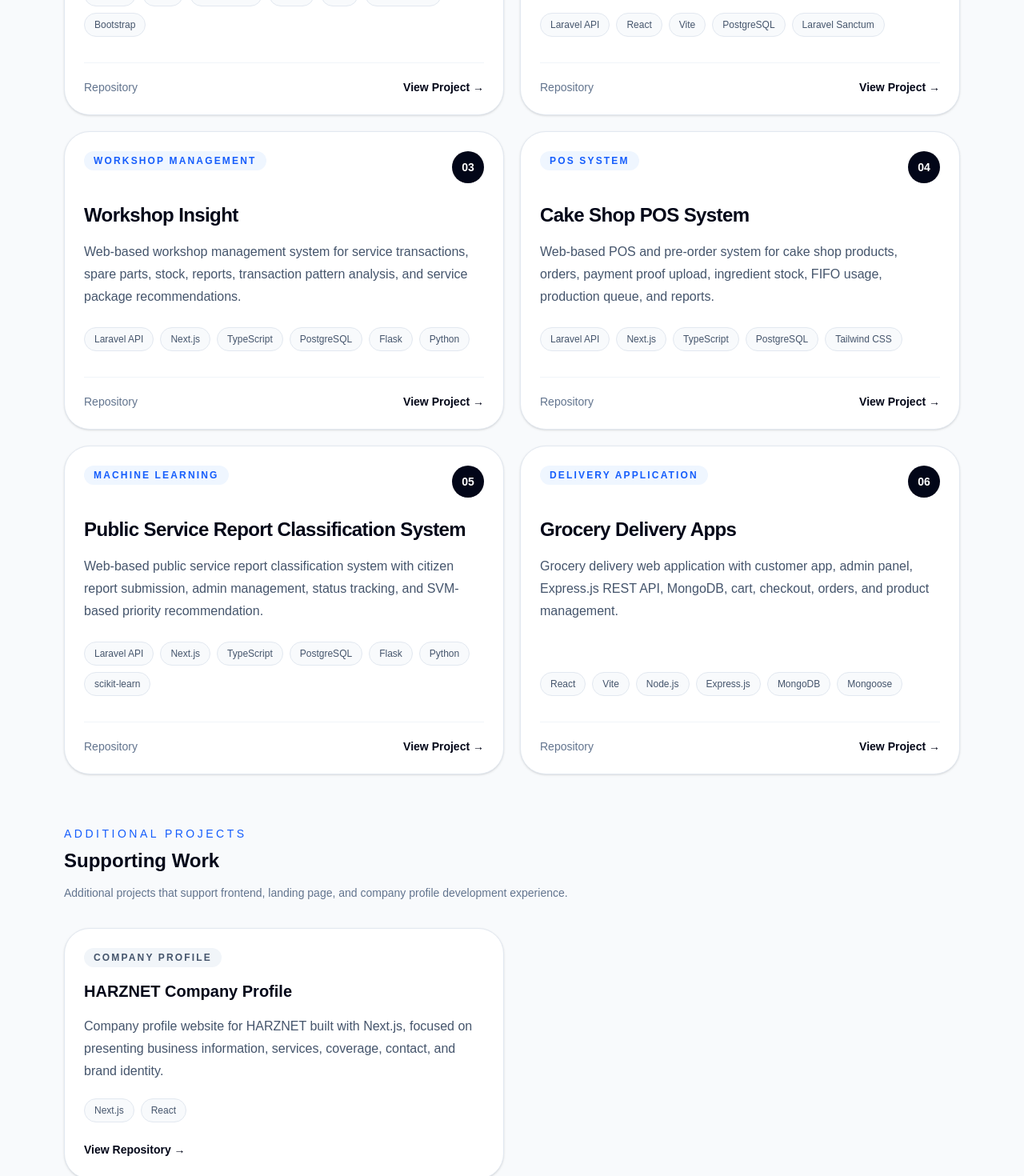
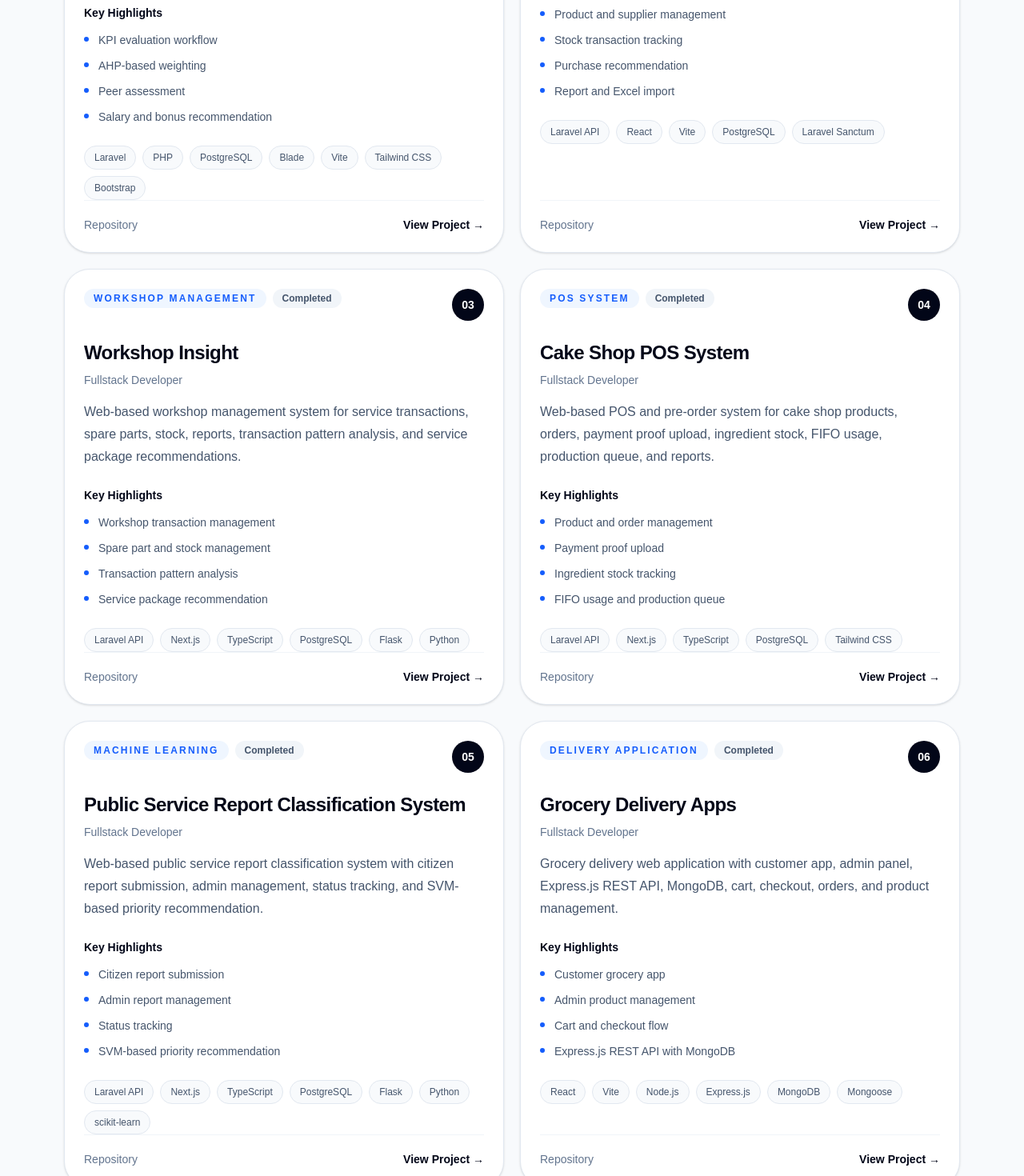
Before and after one commit to raihanachmadsuhadadev/raihan-portfolio-website, a Next.js app: page / in a window 1280 px wide. Shown: the part 5500-6970 px from the top of the page at 80% size. Built offline with nearby package versions, Linux system fonts and the light colour scheme.

Commit message:
feat: improve project data and reusable project cards

```diff
--- /dev/null
+++ b/src/components/cards/ProjectCard.tsx
@@ -0,0 +1,92 @@
+import type { Project } from "@/types";
+
+type ProjectCardProps = {
+  project: Project;
+  index?: number;
+  variant?: "featured" | "compact";
+};
+
+export function ProjectCard({
+  project,
+  index,
+  variant = "featured",
+}: ProjectCardProps) {
+  const isCompact = variant === "compact";
+
+  return (
+    <article
+      className={`group flex flex-col rounded-[2rem] border border-slate-200 bg-white p-6 shadow-sm transition hover:-translate-y-1 hover:shadow-[0_25px_70px_rgba(15,23,42,0.1)] ${
+        isCompact ? "" : "min-h-[420px]"
+      }`}
+    >
+      <div className="flex items-start justify-between gap-4">
+        <div className="flex flex-wrap gap-2">
+          <p className="rounded-full bg-blue-50 px-3 py-1 text-xs font-semibold uppercase tracking-[0.18em] text-blue-600">
+            {project.category}
+          </p>
+
+          <p className="rounded-full bg-slate-100 px-3 py-1 text-xs font-semibold text-slate-600">
+            {project.status}
+          </p>
+        </div>
+
+        {typeof index === "number" ? (
+          <span className="flex h-10 w-10 shrink-0 items-center justify-center rounded-full bg-slate-950 text-sm font-semibold text-white">
+            {String(index + 1).padStart(2, "0")}
+          </span>
+        ) : null}
+      </div>
+
+      <h3 className="mt-6 text-2xl font-semibold tracking-tight text-slate-950">
+        {project.title}
+      </h3>
+
+      <p className="mt-2 text-sm font-medium text-slate-500">
+        {project.role}
+      </p>
+
+      <p className="mt-4 leading-7 text-slate-600">
+        {project.description}
+      </p>
+
+      <div className="mt-6">
+        <p className="text-sm font-semibold text-slate-950">
+          Key Highlights
+        </p>
+
+        <ul className="mt-3 space-y-2 text-sm leading-6 text-slate-600">
+          {project.highlights.map((item) => (
+            <li key={item} className="flex gap-3">
+              <span className="mt-2 h-1.5 w-1.5 shrink-0 rounded-full bg-blue-600" />
+              <span>{item}</span>
+            </li>
+          ))}
+        </ul>
+      </div>
+
+      <div className="mt-6 flex flex-wrap gap-2">
+        {project.techStack.map((tech) => (
+          <span
+            key={tech}
+            className="rounded-full border border-slate-200 bg-slate-50 px-3 py-1.5 text-xs font-medium text-slate-600"
+          >
+            {tech}
+          </span>
+        ))}
+      </div>
+
+      <div className="mt-auto flex items-center justify-between border-t border-slate-100 pt-5">
+        <span className="text-sm text-slate-500">Repository</span>
+
+        <a
+          href={project.repositoryUrl}
+          target="_blank"
+          rel="noreferrer"
+          className="text-sm font-semibold text-slate-950 transition hover:text-blue-600"
+        >
+          View Project →
+        </a>
+      </div>
+    </article>
+  );
+}
--- a/src/components/sections/ProjectsSection.tsx
+++ b/src/components/sections/ProjectsSection.tsx
@@ -1,12 +1,13 @@
+import { ProjectCard } from "@/components/cards/ProjectCard";
 import { SectionHeading } from "@/components/ui/SectionHeading";
 import { projects } from "@/data/projects";
 
 const featuredProjects = projects.filter(
-  (project) => project.category !== "Company Profile",
+  (project) => project.type === "featured",
 );
 
 const additionalProjects = projects.filter(
-  (project) => project.category === "Company Profile",
+  (project) => project.type === "additional",
 );
 
 export function ProjectsSection() {
@@ -37,52 +38,12 @@ export function ProjectsSection() {
 
       <div className="grid gap-5 md:grid-cols-2">
         {featuredProjects.map((project, index) => (
-          <article
+          <ProjectCard
             key={project.title}
-            className="group flex min-h-[360px] flex-col rounded-[2rem] border border-slate-200 bg-white p-6 shadow-sm transition hover:-translate-y-1 hover:shadow-[0_25px_70px_rgba(15,23,42,0.1)]"
-          >
-            <div className="flex items-start justify-between gap-4">
-              <p className="rounded-full bg-blue-50 px-3 py-1 text-xs font-semibold uppercase tracking-[0.18em] text-blue-600">
-                {project.category}
-              </p>
-
-              <span className="flex h-10 w-10 items-center justify-center rounded-full bg-slate-950 text-sm font-semibold text-white">
-                {String(index + 1).padStart(2, "0")}
-              </span>
-            </div>
-
-            <h3 className="mt-6 text-2xl font-semibold tracking-tight text-slate-950">
-              {project.title}
-            </h3>
-
-            <p className="mt-4 flex-1 leading-7 text-slate-600">
-              {project.description}
-            </p>
-
-            <div className="mt-6 flex flex-wrap gap-2">
-              {project.techStack.map((tech) => (
-                <span
-                  key={tech}
-                  className="rounded-full border border-slate-200 bg-slate-50 px-3 py-1.5 text-xs font-medium text-slate-600"
-                >
-                  {tech}
-                </span>
-              ))}
-            </div>
-
-            <div className="mt-8 flex items-center justify-between border-t border-slate-100 pt-5">
-              <span className="text-sm text-slate-500">Repository</span>
-
-              <a
-                href={project.repositoryUrl}
-                target="_blank"
-                rel="noreferrer"
-                className="text-sm font-semibold text-slate-950 transition hover:text-blue-600"
-              >
-                View Project →
-              </a>
-            </div>
-          </article>
+            project={project}
+            index={index}
+            variant="featured"
+          />
         ))}
       </div>
 
@@ -103,42 +64,11 @@ export function ProjectsSection() {
 
           <div className="grid gap-5 md:grid-cols-2">
             {additionalProjects.map((project) => (
-              <article
+              <ProjectCard
                 key={project.title}
-                className="rounded-[2rem] border border-slate-200 bg-white p-6 shadow-sm transition hover:-translate-y-1 hover:shadow-[0_20px_60px_rgba(15,23,42,0.08)]"
-              >
-                <p className="mb-4 rounded-full bg-slate-100 px-3 py-1 text-xs font-semibold uppercase tracking-[0.18em] text-slate-600 w-fit">
-                  {project.category}
-                </p>
-
-                <h3 className="text-xl font-semibold text-slate-950">
-                  {project.title}
-                </h3>
-
-                <p className="mt-4 leading-7 text-slate-600">
-                  {project.description}
-                </p>
-
-                <div className="mt-5 flex flex-wrap gap-2">
-                  {project.techStack.map((tech) => (
-                    <span
-                      key={tech}
-                      className="rounded-full border border-slate-200 bg-slate-50 px-3 py-1.5 text-xs font-medium text-slate-600"
-                    >
-                      {tech}
-                    </span>
-                  ))}
-                </div>
-
-                <a
-                  href={project.repositoryUrl}
-                  target="_blank"
-                  rel="noreferrer"
-                  className="mt-6 inline-flex text-sm font-semibold text-slate-950 transition hover:text-blue-600"
-                >
-                  View Repository →
-                </a>
-              </article>
+                project={project}
+                variant="compact"
+              />
             ))}
           </div>
         </div>
--- a/src/data/projects.ts
+++ b/src/data/projects.ts
@@ -17,6 +17,15 @@ export const projects: Project[] = [
     repositoryUrl:
       "https://github.com/raihanachmadsuhadadev/employee-compensation-decision-support-system",
     category: "Decision Support System",
+    type: "featured",
+    role: "Fullstack Developer",
+    status: "Completed",
+    highlights: [
+      "KPI evaluation workflow",
+      "AHP-based weighting",
+      "Peer assessment",
+      "Salary and bonus recommendation",
+    ],
   },
   {
     title: "Inventory Control System",
@@ -26,6 +35,15 @@ export const projects: Project[] = [
     repositoryUrl:
       "https://github.com/raihanachmadsuhadadev/inventory-control-system",
     category: "Inventory System",
+    type: "featured",
+    role: "Fullstack Developer",
+    status: "Completed",
+    highlights: [
+      "Product and supplier management",
+      "Stock transaction tracking",
+      "Purchase recommendation",
+      "Report and Excel import",
+    ],
   },
   {
     title: "Workshop Insight",
@@ -41,15 +59,39 @@ export const projects: Project[] = [
     ],
     repositoryUrl: "https://github.com/raihanachmadsuhadadev/workshop-insight",
     category: "Workshop Management",
+    type: "featured",
+    role: "Fullstack Developer",
+    status: "Completed",
+    highlights: [
+      "Workshop transaction management",
+      "Spare part and stock management",
+      "Transaction pattern analysis",
+      "Service package recommendation",
+    ],
   },
   {
     title: "Cake Shop POS System",
     description:
       "Web-based POS and pre-order system for cake shop products, orders, payment proof upload, ingredient stock, FIFO usage, production queue, and reports.",
-    techStack: ["Laravel API", "Next.js", "TypeScript", "PostgreSQL", "Tailwind CSS"],
+    techStack: [
+      "Laravel API",
+      "Next.js",
+      "TypeScript",
+      "PostgreSQL",
+      "Tailwind CSS",
+    ],
     repositoryUrl:
       "https://github.com/raihanachmadsuhadadev/cake-shop-pos-system",
     category: "POS System",
+    type: "featured",
+    role: "Fullstack Developer",
+    status: "Completed",
+    highlights: [
+      "Product and order management",
+      "Payment proof upload",
+      "Ingredient stock tracking",
+      "FIFO usage and production queue",
+    ],
   },
   {
     title: "Public Service Report Classification System",
@@ -67,6 +109,15 @@ export const projects: Project[] = [
     repositoryUrl:
       "https://github.com/raihanachmadsuhadadev/public-service-report-classification-system",
     category: "Machine Learning",
+    type: "featured",
+    role: "Fullstack Developer",
+    status: "Completed",
+    highlights: [
+      "Citizen report submission",
+      "Admin report management",
+      "Status tracking",
+      "SVM-based priority recommendation",
+    ],
   },
   {
     title: "Grocery Delivery Apps",
@@ -76,6 +127,15 @@ export const projects: Project[] = [
     repositoryUrl:
       "https://github.com/raihanachmadsuhadadev/grocery-delivery-apps",
     category: "Delivery Application",
+    type: "featured",
+    role: "Fullstack Developer",
+    status: "Completed",
+    highlights: [
+      "Customer grocery app",
+      "Admin product management",
+      "Cart and checkout flow",
+      "Express.js REST API with MongoDB",
+    ],
   },
   {
     title: "HARZNET Company Profile",
@@ -85,5 +145,14 @@ export const projects: Project[] = [
     repositoryUrl:
       "https://github.com/raihanachmadsuhadadev/harznet-company-profile",
     category: "Company Profile",
+    type: "additional",
+    role: "Frontend Developer",
+    status: "In Development",
+    highlights: [
+      "Company profile landing page",
+      "Business information section",
+      "Service and coverage presentation",
+      "Responsive frontend layout",
+    ],
   },
 ];
--- a/src/types/index.ts
+++ b/src/types/index.ts
@@ -6,6 +6,8 @@ export type ProjectCategory =
   | "Machine Learning"
   | "Delivery Application"
   | "Company Profile";
+
+export type ProjectType = "featured" | "additional";
 
 export type Profile = {
   name: string;
@@ -24,6 +26,10 @@ export type Project = {
   techStack: string[];
   repositoryUrl: string;
   category: ProjectCategory;
+  type: ProjectType;
+  role: string;
+  status: string;
+  highlights: string[];
 };
 
 export type SkillGroup = {
```
